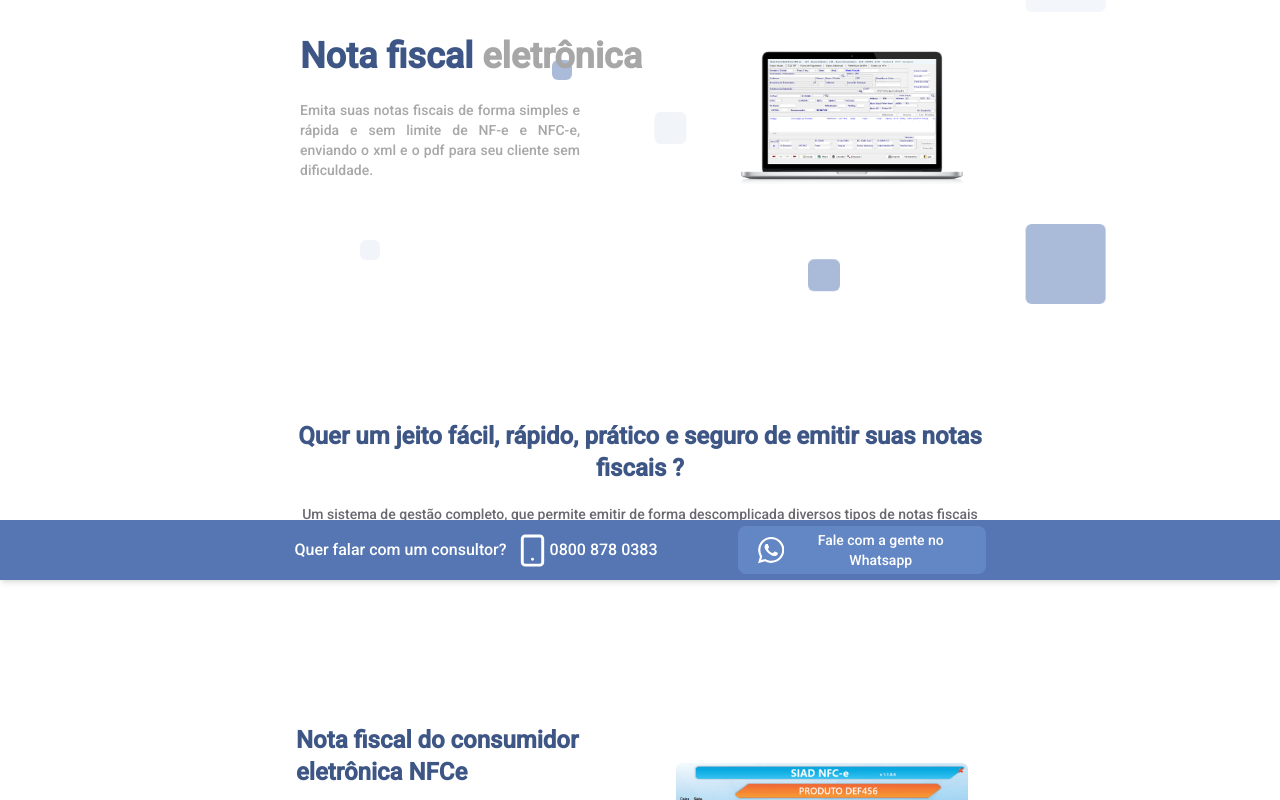
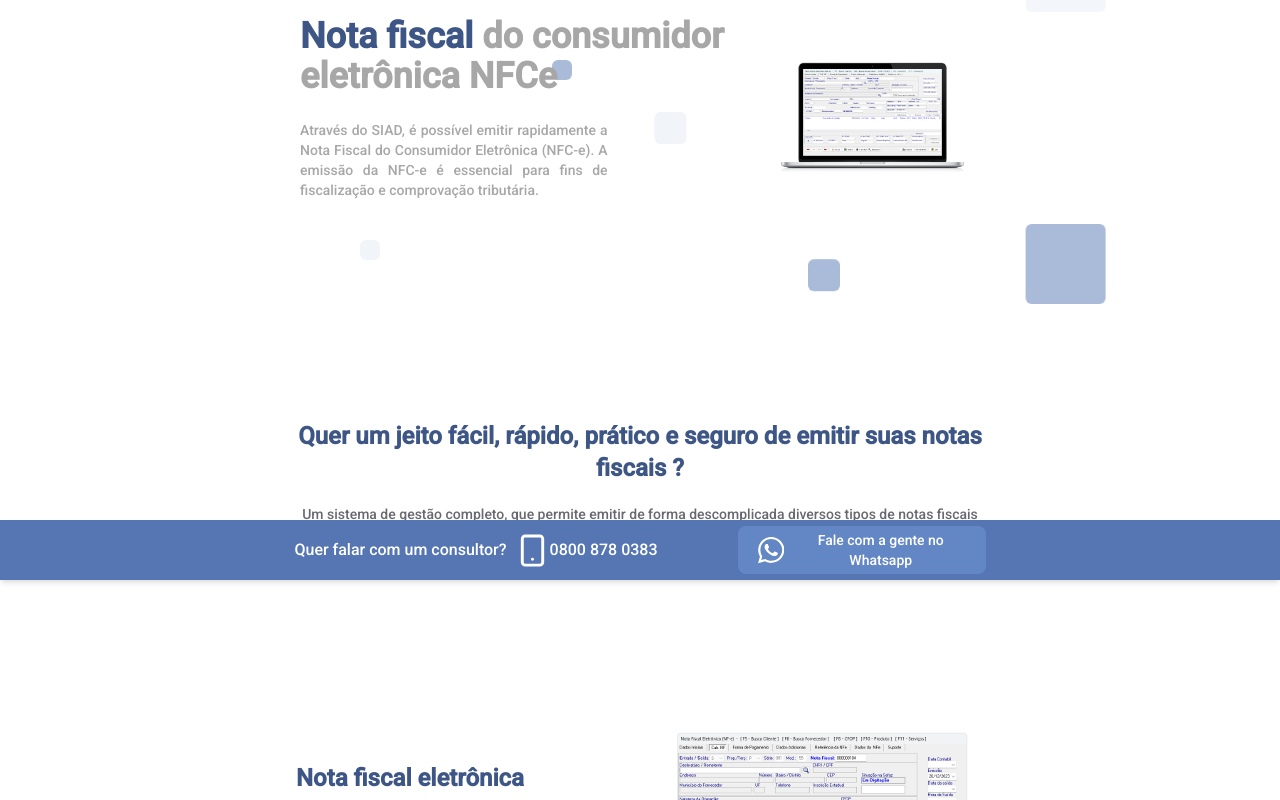
Before and after one commit to EvaldoFerreiraMoreira/site-siad, a Next.js app: page / in a window 1280 px wide. Shown: the part 220-1020 px from the top of the page. Built offline with nearby package versions, Linux system fonts and the light colour scheme.

Commit message:
fix: updadte

```diff
--- a/src/app/(Home)/components/componentsMobile/BannerMobile.tsx
+++ b/src/app/(Home)/components/componentsMobile/BannerMobile.tsx
@@ -5,10 +5,10 @@ const BannerMobile = () => {
     return (
         <div className="text-[#A7A7A7]">
             <div className="flex w-60 font-semibold text-2xl">
-                <h1><span className="text-[#3D5685]">Nota fiscal</span> eletrônica</h1>
+                <h1><span className="text-[#3D5685]">Nota fiscal</span> do consumidor eletrônica NFCe</h1>
             </div>
             <div className="mt-6 text-sm text-justify">
-                <p> Emita suas notas fiscais de forma simples e rápida e sem limite de NF-e e NFC-e, enviando o xml e o pdf para seu cliente sem dificuldade.  </p>
+                <p> Através do SIAD, é possível emitir rapidamente a Nota Fiscal do Consumidor Eletrônica (NFC-e). A emissão da NFC-e é essencial para fins de fiscalização e comprovação tributária.</p>
             </div>
             <div className="flex mt-10 h-56 justify-center">
 
--- a/src/app/(Home)/components/componentsWeb/BannerWeb.tsx
+++ b/src/app/(Home)/components/componentsWeb/BannerWeb.tsx
@@ -150,10 +150,10 @@ const BannerWeb = () => {
             <div className="flex text-[#A7A7A7] mx-64 z-10">
                 <div className="flex flex-col justify-center">
                     <div className="flex font-bold text-4xl">
-                        <h1><span className="text-[#3D5685]">Nota fiscal</span> eletrônica</h1>
+                        <h1><span className="text-[#3D5685]">Nota fiscal</span> do consumidor eletrônica NFCe</h1>
                     </div>
                     <div className="mt-6 w-2/3 text-sm text-justify">
-                        <p> Emita suas notas fiscais de forma simples e rápida e sem limite de NF-e e NFC-e, enviando o xml e o pdf para seu cliente sem dificuldade.  </p>
+                        <p> Através do SIAD, é possível emitir rapidamente a Nota Fiscal do Consumidor Eletrônica (NFC-e). A emissão da NFC-e é essencial para fins de fiscalização e comprovação tributária. </p>
                     </div>
                 </div>
                 <div className="flex mt-10 h-80 justify-center">
--- a/src/app/(Home)/page.tsx
+++ b/src/app/(Home)/page.tsx
@@ -44,7 +44,7 @@ export default function Home() {
         <TextCenter />
       </div>
       <div className="flex w-full p-10">
-        <BannerRight button={"Experimente"} img={"IMG-01.png"} description={"Através do SIAD,  é possível emitir rapidamente a Nota Fiscal do Consumidor Eletrônica (NFC-e). A emissão da NFC-e é essencial para fins de fiscalização e comprovação tributária."} title={"Nota fiscal do consumidor eletrônica  NFCe"} colortitle={"3D5685"} colordescription={"68686F"} />
+        <BannerRight button={"Experimente"} img={"Notafiscal.png"} description={"Emita suas notas fiscais de forma simples e rápida e sem limite de NF-e e NFC-e, enviando o xml e o pdf para seu cliente sem dificuldade."} title={"Nota fiscal eletrônica"} colortitle={"3D5685"} colordescription={"68686F"} />
       </div>
       <div className="flex w-full p-10">
         <BannerLeft title={"Manifestador de Notas Fiscais"} description={"O Manifestador de Notas Fiscais é um software que permite aos destinatários manifestarem o conhecimento sobre uma NF-e. Facilita o download e validação do arquivo XML da NF-e recebido do emitente."} img={"IMG-02.png"} colorTitle={"3D5685"} colorDescription={"68686F"} />
```
Also changed, not shown: public/Notafiscal.png (added).
